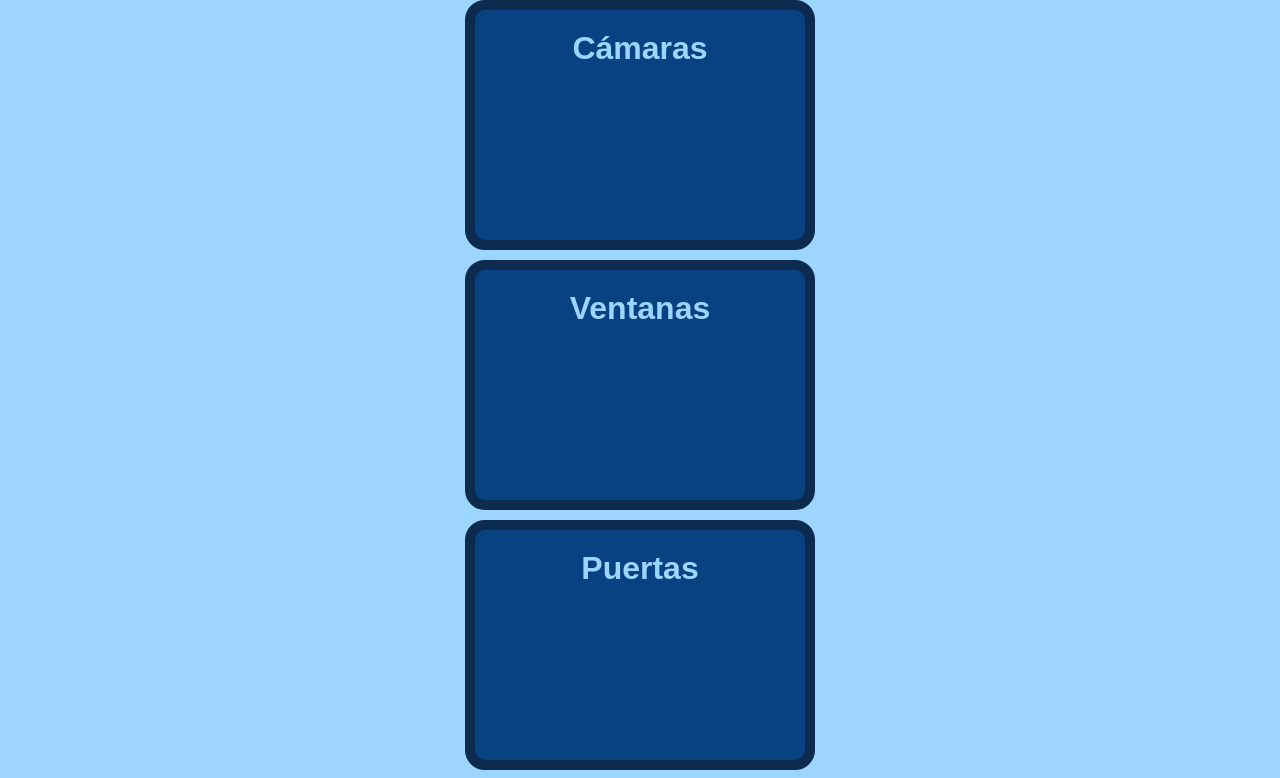
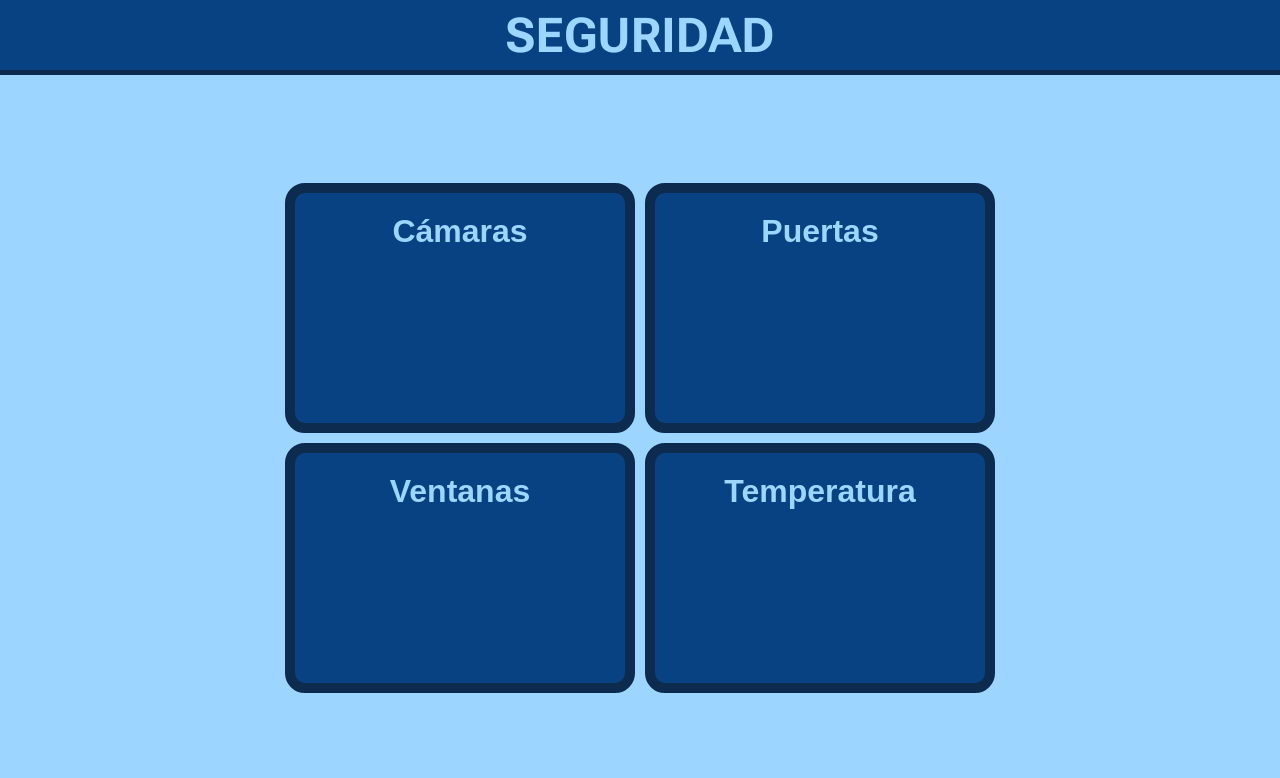
Before and after one commit to Bryan05U/Proyecto-TPA_2026, a React (Vite) app: page /seguridad in a window 1280 px wide. Shown: the top 778 px of the page. Built offline with nearby package versions, Linux system fonts and the light colour scheme.

Commit message:
Ajustando disposición de la pantalla seguridad

```diff
--- a/src/interfaces/Seguridad.tsx
+++ b/src/interfaces/Seguridad.tsx
@@ -1,12 +1,17 @@
 import { useNavigate } from "react-router-dom";
 import Boton from "../components/Boton";
 import "../styles/Layout.css"
+import Header from "../components/Header";
 
 function Seguridad() {
   const navigate = useNavigate();
 
   return (
-    <div className="layout layout-seguridad">
+    <div className="layout">
+
+      <Header titulo="SEGURIDAD" />
+
+      <div className="contenedor layout-seguridad" >
 
         <div className="columna columna-seguridad">
           <Boton
@@ -35,6 +40,8 @@ function Seguridad() {
         </div>
 
       </div>
+
+    </div>
   )
 }
 
```
Lines whose indentation alone changed are shown as unchanged.
